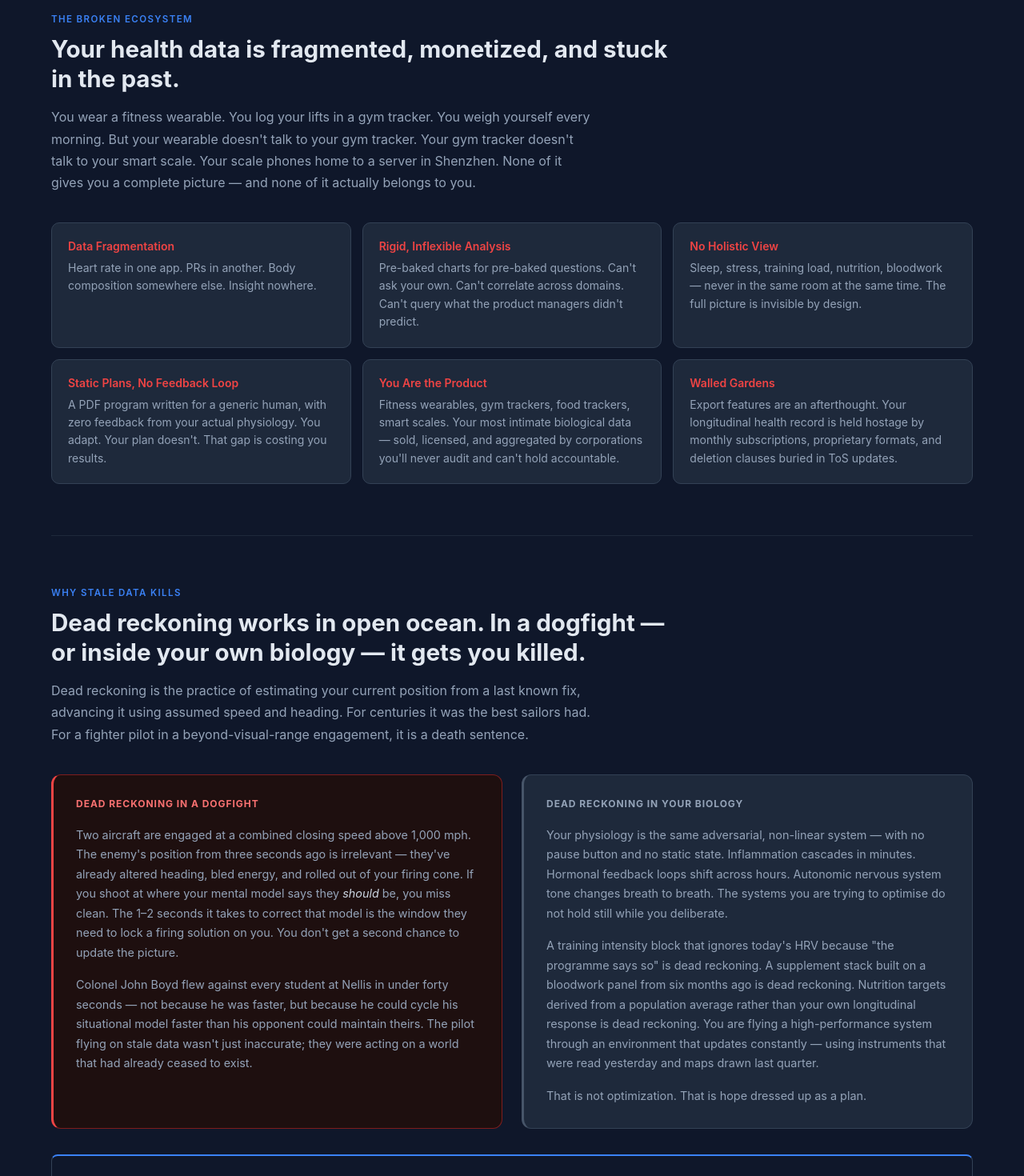
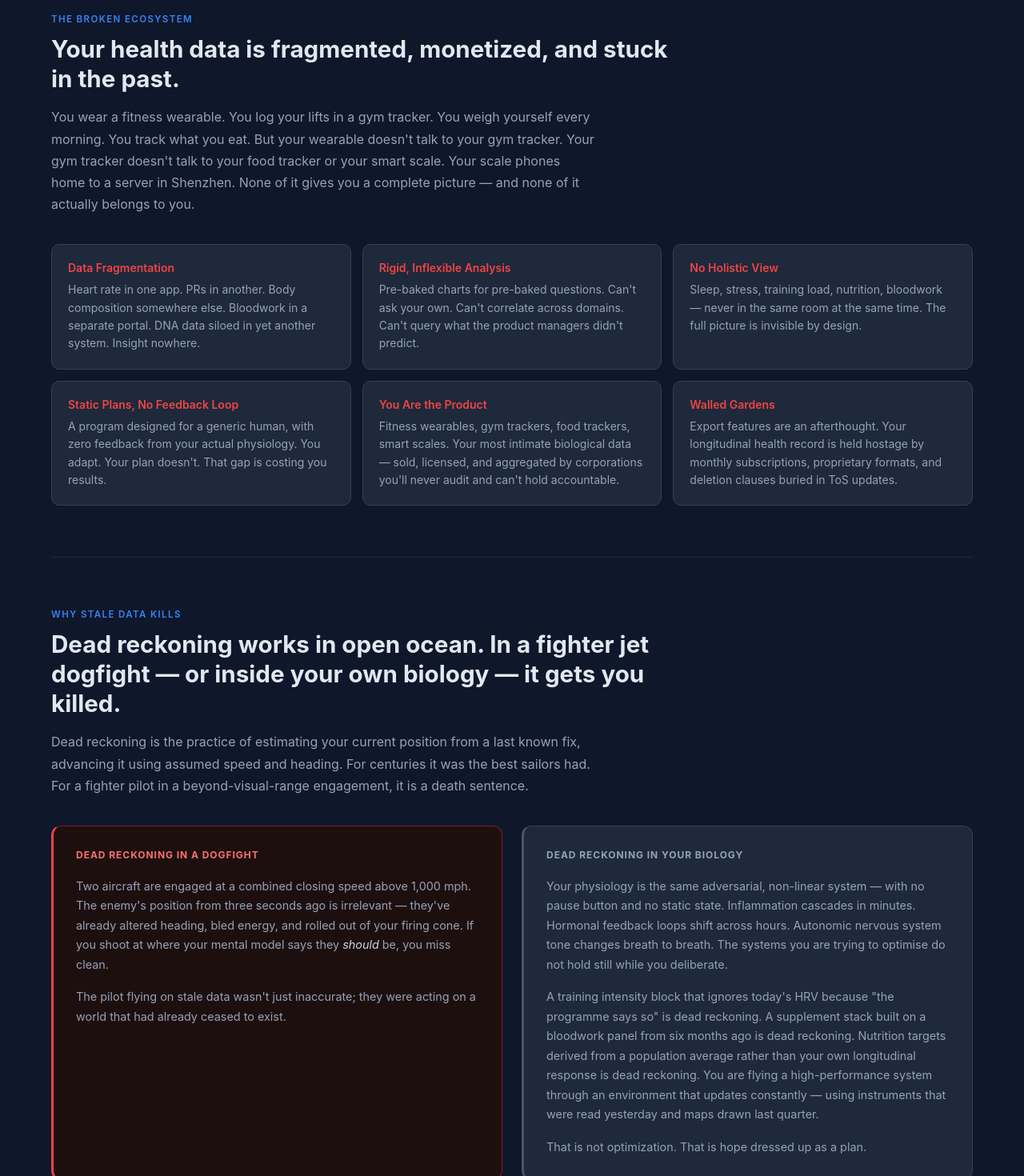
Before and after one commit to ZabelTech/VitalScope, a React (Vite) app in the folder frontend/: page /hero in a window 1280 px wide. Shown: the part 620-2090 px from the top of the page at 80% size. Built offline with nearby package versions, Linux system fonts and the light colour scheme; no server answers.

Commit message:
feat: marketing enhancements to hero page (#40)

```diff
--- a/frontend/src/components/HeroPage.tsx
+++ b/frontend/src/components/HeroPage.tsx
@@ -32,15 +32,15 @@ export function HeroPage({ onLoginClick }: HeroPageProps) {
         <div className="hero-section-label">The Broken Ecosystem</div>
         <h2>Your health data is fragmented, monetized, and stuck in the past.</h2>
         <p className="hero-section-body">
-          You wear a fitness wearable. You log your lifts in a gym tracker. You weigh yourself every morning.
-          But your wearable doesn't talk to your gym tracker. Your gym tracker doesn't talk to your smart scale.
+          You wear a fitness wearable. You log your lifts in a gym tracker. You weigh yourself every morning. You track what you eat.
+          But your wearable doesn't talk to your gym tracker. Your gym tracker doesn't talk to your food tracker or your smart scale.
           Your scale phones home to a server in Shenzhen. None of it gives you a
           complete picture — and none of it actually belongs to you.
         </p>
         <div className="hero-problem-grid">
           <div className="hero-problem-item">
             <div className="hero-problem-heading">Data Fragmentation</div>
-            <p>Heart rate in one app. PRs in another. Body composition somewhere else. Insight nowhere.</p>
+            <p>Heart rate in one app. PRs in another. Body composition somewhere else. Bloodwork in a separate portal. DNA data siloed in yet another system. Insight nowhere.</p>
           </div>
           <div className="hero-problem-item">
             <div className="hero-problem-heading">Rigid, Inflexible Analysis</div>
@@ -52,7 +52,7 @@ export function HeroPage({ onLoginClick }: HeroPageProps) {
           </div>
           <div className="hero-problem-item">
             <div className="hero-problem-heading">Static Plans, No Feedback Loop</div>
-            <p>A PDF program written for a generic human, with zero feedback from your actual physiology. You adapt. Your plan doesn't. That gap is costing you results.</p>
+            <p>A program designed for a generic human, with zero feedback from your actual physiology. You adapt. Your plan doesn't. That gap is costing you results.</p>
           </div>
           <div className="hero-problem-item">
             <div className="hero-problem-heading">You Are the Product</div>
@@ -67,7 +67,7 @@ export function HeroPage({ onLoginClick }: HeroPageProps) {
 
       <section className="hero-section hero-deadreckoning">
         <div className="hero-section-label">Why Stale Data Kills</div>
-        <h2>Dead reckoning works in open ocean. In a dogfight — or inside your own biology — it gets you killed.</h2>
+        <h2>Dead reckoning works in open ocean. In a fighter jet dogfight — or inside your own biology — it gets you killed.</h2>
         <p className="hero-section-body">
           Dead reckoning is the practice of estimating your current position from a last known fix,
           advancing it using assumed speed and heading. For centuries it was the best sailors had.
@@ -80,14 +80,10 @@ export function HeroPage({ onLoginClick }: HeroPageProps) {
               Two aircraft are engaged at a combined closing speed above 1,000 mph.
               The enemy's position from three seconds ago is irrelevant — they've already altered
               heading, bled energy, and rolled out of your firing cone. If you shoot at where
-              your mental model says they <em>should</em> be, you miss clean. The 1–2 seconds
-              it takes to correct that model is the window they need to lock a firing solution
-              on you. You don't get a second chance to update the picture.
+              your mental model says they <em>should</em> be, you miss clean.
             </p>
             <p>
-              Colonel John Boyd flew against every student at Nellis in under forty seconds — not
-              because he was faster, but because he could cycle his situational model faster than
-              his opponent could maintain theirs. The pilot flying on stale data wasn't just
+              The pilot flying on stale data wasn't just
               inaccurate; they were acting on a world that had already ceased to exist.
             </p>
           </div>
@@ -114,7 +110,9 @@ export function HeroPage({ onLoginClick }: HeroPageProps) {
         </div>
         <div className="hero-dr-callout">
           <p>
-            Boyd's insight was not that you need more data — it was that you need to cycle your
+            Colonel John Boyd flew against every student at Nellis in under forty seconds — not
+            because he was faster, but because he could cycle his situational model faster than
+            his opponent could maintain theirs. Boyd's insight was not that you need more data — it was that you need to cycle your
             observation and orientation faster than the environment changes. In the air, that is
             measured in seconds. In your biology, it is measured in days and weeks. The principle
             is identical: the pilot — or the athlete, or the person managing their own health —
@@ -177,8 +175,12 @@ export function HeroPage({ onLoginClick }: HeroPageProps) {
             <p>Photograph your plate. AI identifies macros, micronutrients, and bioactives — then cross-references against your supplement stack and daily targets to surface real nutritional gaps.</p>
           </div>
           <div className="hero-ai-card">
-            <div className="hero-ai-card-title">Form Assessment</div>
-            <p>Record a lift. AI analyzes movement mechanics, flags technique drift under fatigue, and builds a longitudinal record of your form quality over weeks and months of training.</p>
+            <div className="hero-ai-card-title">Visual Assessment</div>
+            <p>Photograph yourself. The AI analyses your appearance to assess visible physical indicators — estimated BMI, water retention, and other visually noticeable vitals — and builds a longitudinal record across weeks and months of tracking.</p>
+          </div>
+          <div className="hero-ai-card">
+            <div className="hero-ai-card-title">DNA Sequencing Analysis</div>
+            <p>Upload your raw genome file. AI maps your variants against performance, nutrition, recovery, and metabolic pathways — translating genetic data into context that makes every other metric in your dashboard make sense.</p>
           </div>
           <div className="hero-ai-card">
             <div className="hero-ai-card-title">Cross-Domain Correlation</div>
@@ -204,7 +206,7 @@ export function HeroPage({ onLoginClick }: HeroPageProps) {
             <div className="hero-source-metrics">
               Heart rate · HRV · Sleep architecture · Stress score · Body battery · Steps · VO2 max · Activities
             </div>
-            <p>Continuous intraday time-series plus nightly summaries. Always re-fetches the last 48 hours because your overnight physiology is still being written at sync time.</p>
+            <p>Continuous intraday time-series plus nightly summaries. Always re-fetches recent data because your overnight physiology is still being written at sync time.</p>
           </div>
           <div className="hero-source-card">
             <div className="hero-source-name">Gym Tracker</div>
@@ -235,26 +237,12 @@ export function HeroPage({ onLoginClick }: HeroPageProps) {
         <h2>Connect any data source. The plugin architecture was built for it.</h2>
         <p className="hero-section-body">
           VitalScope ships with connectors for the most popular health platforms,
-          but the plugin system is open. Every data source is a self-contained plugin:
-          a sync script that writes to SQLite plus a lightweight wrapper that schedules it,
-          passes credentials, and records every run. Nothing hardwired. Nothing locked.
+          but the plugin system is open. Nothing hardwired. Nothing locked.
         </p>
         <div className="hero-plugins-grid">
           <div className="hero-plugin-card">
             <div className="hero-plugin-card-title">Bring Your Own Source</div>
             <p>Write a sync script for any platform with an API or data export. Implement two methods, register the plugin, and your new data source flows into the same dashboard, the same charts, and the same AI correlation engine as every built-in connector.</p>
-          </div>
-          <div className="hero-plugin-card">
-            <div className="hero-plugin-card-title">Incremental by Default</div>
-            <p>Every plugin fetches only new data on each run — querying the last recorded timestamp and syncing forward. Full resyncs are opt-in via a single flag. Your database stays lean and your syncs stay fast regardless of how many sources you've wired in.</p>
-          </div>
-          <div className="hero-plugin-card">
-            <div className="hero-plugin-card-title">Scheduled & Audited</div>
-            <p>The scheduler runs every registered plugin on its configured interval. Every run — success or failure — is recorded: what ran, when, how long, and what it returned. You always know the state of your data pipeline without having to check.</p>
-          </div>
-          <div className="hero-plugin-card">
-            <div className="hero-plugin-card-title">Credentials You Control</div>
-            <p>Plugin credentials live in environment variables, never in the database. Token caches stay on your own machine. Rotate a credential and the next sync picks it up automatically — no config files to hunt down, no dashboard UI to re-authorise.</p>
           </div>
         </div>
       </section>
@@ -357,7 +345,7 @@ export function HeroPage({ onLoginClick }: HeroPageProps) {
       </section>
 
       <section className="hero-section hero-responsibility">
-        <div className="hero-section-label">Greater Power, Greater Responsibility</div>
+        <div className="hero-section-label">Great Power, Greater Responsibility</div>
         <h2>Unified biometric data is powerful. Handle it accordingly.</h2>
         <p className="hero-section-body">
           Combining heart rate variability, body composition, sleep architecture, bloodwork panels, and
@@ -366,16 +354,8 @@ export function HeroPage({ onLoginClick }: HeroPageProps) {
         </p>
         <div className="hero-responsibility-grid">
           <div className="hero-responsibility-item">
-            <div className="hero-responsibility-heading">Medical Decisions Stay With Clinicians</div>
-            <p>VitalScope surfaces patterns and flags anomalies. It does not diagnose. Abnormal bloodwork means a conversation with a doctor — not a self-prescribed protocol from a forum thread.</p>
-          </div>
-          <div className="hero-responsibility-item">
-            <div className="hero-responsibility-heading">Correlations Are Not Causation</div>
-            <p>The AI identifies relationships in your data. It cannot prove cause and effect. Treat every AI insight as a hypothesis to test, not a conclusion to blindly act on.</p>
-          </div>
-          <div className="hero-responsibility-item">
-            <div className="hero-responsibility-heading">Access Control Is Non-Negotiable</div>
-            <p>Your instance must be behind authentication. If you self-host on a home server or VPS, your security posture must be commensurate with the sensitivity of what's inside.</p>
+            <div className="hero-responsibility-heading">DNA Sequencing Is Permanent</div>
+            <p>Your genome cannot be changed. Uploading and analysing DNA data is an irreversible act with lifelong implications — for insurance, employment, and family members who share your variants. Understand what you are storing and who can access it before you upload.</p>
           </div>
         </div>
       </section>
```
